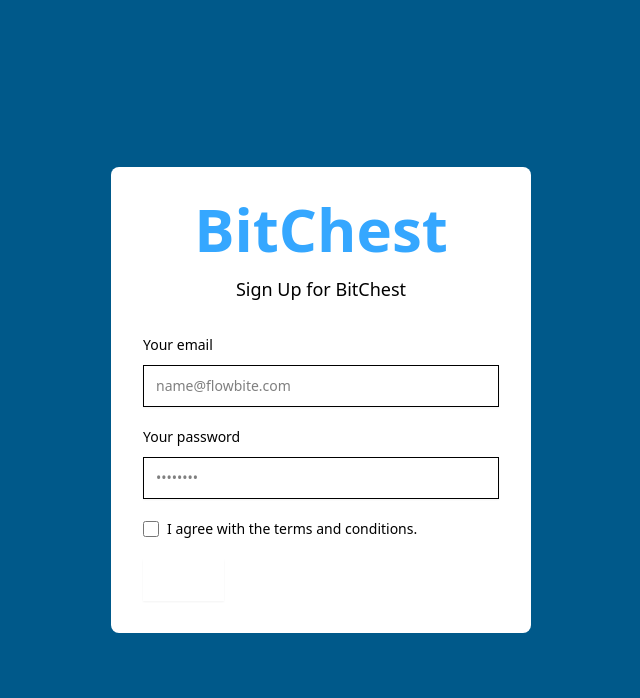
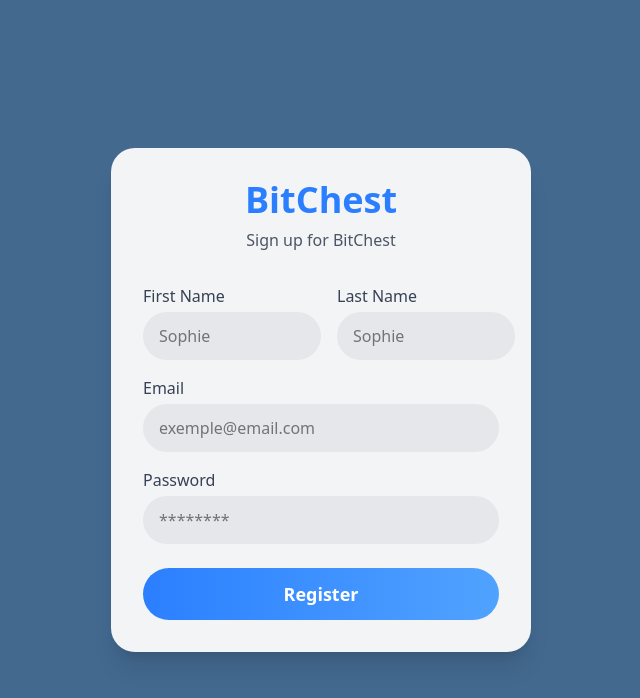
Before and after one commit to Zino-99/BitChest, a React (Vite) app in the folder frontend/: page / in a window 1280 px wide. Shown: the top 698 px of the page, without its empty margins (319-959 px from the left). Built offline with nearby package versions, Linux system fonts and the light colour scheme.

Commit message:
login & Register

```diff
--- a/frontend/package.json
+++ b/frontend/package.json
@@ -11,6 +11,7 @@
   },
   "dependencies": {
     "@tailwindcss/vite": "^4.1.17",
+    "lucide-react": "^0.575.0",
     "react": "^19.2.0",
     "react-dom": "^19.2.0",
     "react-router-dom": "^7.13.0",
--- a/frontend/src/main.jsx
+++ b/frontend/src/main.jsx
@@ -4,18 +4,20 @@
 import App from './App.jsx'
 import { BrowserRouter, Routes, Route } from 'react-router-dom'
 
-import Register from './pages/User/Register.jsx'
+import Register from './pages/user/Register.jsx'
 import Dashboard from './pages/Dashboard.jsx'
 import Market from './pages/User/Market.jsx'
 import Wallet from './pages/user/Wallet.jsx'
 import CreateUser from './pages/Admin/CreateUser.jsx'
 import Profile from './pages/Admin/Profile.jsx'
+import Login from './pages/Login.jsx'
 
 createRoot(document.getElementById('root')).render(
     <StrictMode>
         <BrowserRouter>
             <Routes>
                 <Route path="/" element={<Register />}></Route>
+                <Route path="/Login" element={<Login />}></Route>
                 <Route path="/Dashboard" element={<Dashboard />}></Route>
                 <Route path="/Dashboard/Market" element={<Market />}></Route>
                 <Route path="/Dashboard/Wallet" element={<Wallet />}></Route>
--- a/frontend/src/pages/Login.jsx
+++ b/frontend/src/pages/Login.jsx
@@ -1,11 +1,51 @@
-
+import { Mail, Lock } from "lucide-react";
 
 const Login = () => {
-    return (
-        <div>
-            <h1>Login user</h1>
+return (
+    <div className="min-h-screen flex items-center justify-center bg-[#43698f]">
+      <div className="bg-gray-100 w-[420px] rounded-3xl shadow-xl p-8">
+
+        {/* Title */}
+        <h1 className="text-4xl font-bold text-center text-blue-500 mb-2">
+          BitChest
+        </h1>
+        <p className="text-center text-gray-600 mb-8">
+          Sign in to your account
+        </p>
+
+        {/* Email */}
+        <div className="flex flex-col mb-5">
+          <label className="mb-2 text-gray-800">Email Address</label>
+          <div className="flex items-center bg-gray-200 rounded-full px-4 py-3">
+            <Mail className="text-gray-500 mr-3" size={20} />
+            <input
+              type="email"
+              placeholder="you@email.com"
+              className="bg-transparent w-full outline-none"
+            />
+          </div>
         </div>
-    );
+
+        {/* Password */}
+        <div className="flex flex-col mb-8">
+          <label className="mb-2 text-gray-800">Password</label>
+          <div className="flex items-center bg-gray-200 rounded-full px-4 py-3">
+            <Lock className="text-gray-500 mr-3" size={20} />
+            <input
+              type="password"
+              placeholder="************"
+              className="bg-transparent w-full outline-none"
+            />
+          </div>
+        </div>
+
+        {/* Button */}
+        <button className="w-full py-4 rounded-full text-white text-lg font-semibold bg-gradient-to-r from-blue-500 to-blue-400 hover:scale-[1.02] transition">
+          Sign in
+        </button>
+      </div>
+    </div>
+  );
 };
 
 export default Login;
--- a/frontend/src/pages/User/Register.jsx
+++ b/frontend/src/pages/User/Register.jsx
@@ -1,72 +1,63 @@
-import React from 'react'
+export default function Register() {
+  return (
+    <div className="min-h-screen flex items-center justify-center bg-[#43698f]">
+      <div className="bg-gray-100 w-[420px] rounded-3xl shadow-xl p-8">
 
-const Register = () => {
-    return (
-        <div className="bg-sky-800 h-screen flex items-center justify-center">
-            <div className="bg-white p-8 w-105 rounded-lg">
-                <h1 className="text-6xl font-bold text-[#35A7FF] text-center mb-4">
+        {/* Title */}
+        <h1 className="text-4xl font-bold text-center text-blue-500 mb-2">
           BitChest
         </h1>
-                <p class="text-center text-lg mb-8 text-heading">
-                    Sign Up for BitChest
+        <p className="text-center text-gray-600 mb-8">
+          Sign up for BitChest
         </p>
-                <form class="max-w-sm mx-auto">
-                    <div class="mb-5">
-                        <label
-                            for="email"
-                            class="block mb-2.5 text-sm font-medium text-heading"
-                        >
-                            Your email
-                        </label>
+
+        {/* Name row */}
+        <div className="flex gap-4 mb-4">
+          <div className="flex flex-col w-1/2">
+            <label className="mb-1 text-gray-700">First Name</label>
+            <input
+              type="text"
+              placeholder="Sophie"
+              className="rounded-full px-4 py-3 bg-gray-200 outline-none focus:ring-2 focus:ring-blue-400"
+            />
+          </div>
+
+          <div className="flex flex-col w-1/2">
+            <label className="mb-1 text-gray-700">Last Name</label>
+            <input
+              type="text"
+              placeholder="Sophie"
+              className="rounded-full px-4 py-3 bg-gray-200 outline-none focus:ring-2 focus:ring-blue-400"
+            />
+          </div>
+        </div>
+
+        {/* Email */}
+        <div className="flex flex-col mb-4">
+          <label className="mb-1 text-gray-700">Email</label>
           <input
             type="email"
-                            id="email"
-                            class="bg-neutral-secondary-medium border border-default-medium text-heading text-sm rounded-base focus:ring-brand focus:border-brand block w-full px-3 py-2.5 shadow-xs placeholder:text-body"
-                            placeholder="name@flowbite.com"
-                            required
+            placeholder="exemple@email.com"
+            className="rounded-full px-4 py-3 bg-gray-200 outline-none focus:ring-2 focus:ring-blue-400"
           />
         </div>
-                    <div class="mb-5">
-                        <label
-                            for="password"
-                            class="block mb-2.5 text-sm font-medium text-heading"
-                        >
-                            Your password
-                        </label>
+
+        {/* Password */}
+        <div className="flex flex-col mb-6">
+          <label className="mb-1 text-gray-700">Password</label>
           <input
             type="password"
-                            id="password"
-                            class="bg-neutral-secondary-medium border border-default-medium text-heading text-sm rounded-base focus:ring-brand focus:border-brand block w-full px-3 py-2.5 shadow-xs placeholder:text-body"
-                            placeholder="••••••••"
-                            required
+            placeholder="********"
+            className="rounded-full px-4 py-3 bg-gray-200 outline-none focus:ring-2 focus:ring-blue-400"
           />
         </div>
-                    <label for="remember" class="flex items-center mb-5">
-                        <input
-                            id="remember"
-                            type="checkbox"
-                            value=""
-                            class="w-4 h-4 border border-default-medium rounded-xs bg-neutral-secondary-medium focus:ring-2 focus:ring-brand-soft"
-                            required
-                        />
-                        <p class="ms-2 text-sm font-medium text-heading select-none">
-                            I agree with the{' '}
-                            <a href="#" class="text-fg-brand hover:underline">
-                                terms and conditions
-                            </a>
-                            .
-                        </p>
-                    </label>
-                    <button
-                        type="submit"
-                        class="text-white bg-brand box-border border border-transparent hover:bg-brand-strong focus:ring-4 focus:ring-brand-medium shadow-xs font-medium leading-5 rounded-base text-sm px-4 py-2.5 focus:outline-none"
-                    >
-                        Submit
+
+
+        {/* Button */}
+        <button className="w-full py-3 rounded-full text-white text-lg font-semibold bg-gradient-to-r from-blue-500 to-blue-400 hover:scale-[1.02] transition">
+          Register
         </button>
-                </form>
       </div>
     </div>
-    )
+  );
 }
-
-export default Register
```
Also changed, not shown: frontend/src/pages/Dashboard.jsx (line endings or trailing spaces), 1 other file (tests, documents, lock files or other folders). Lines whose indentation alone changed are shown as unchanged.
